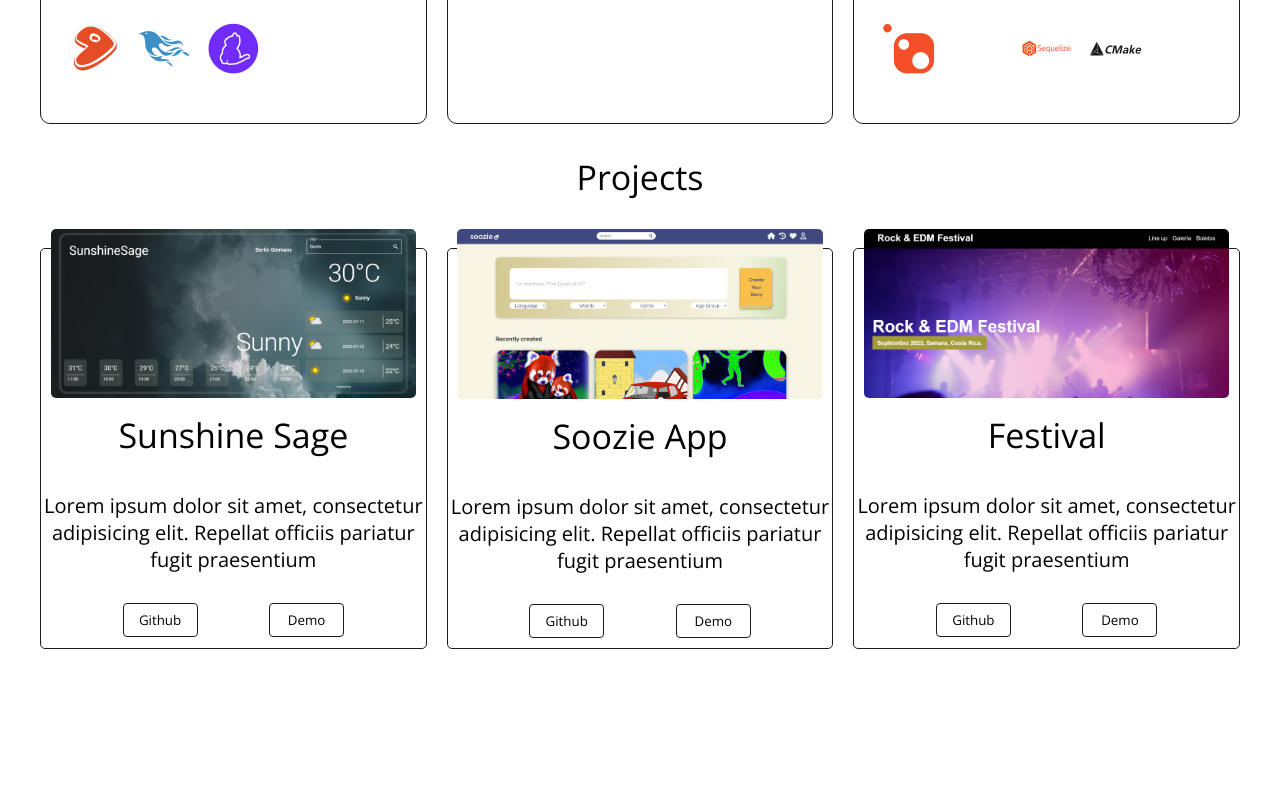
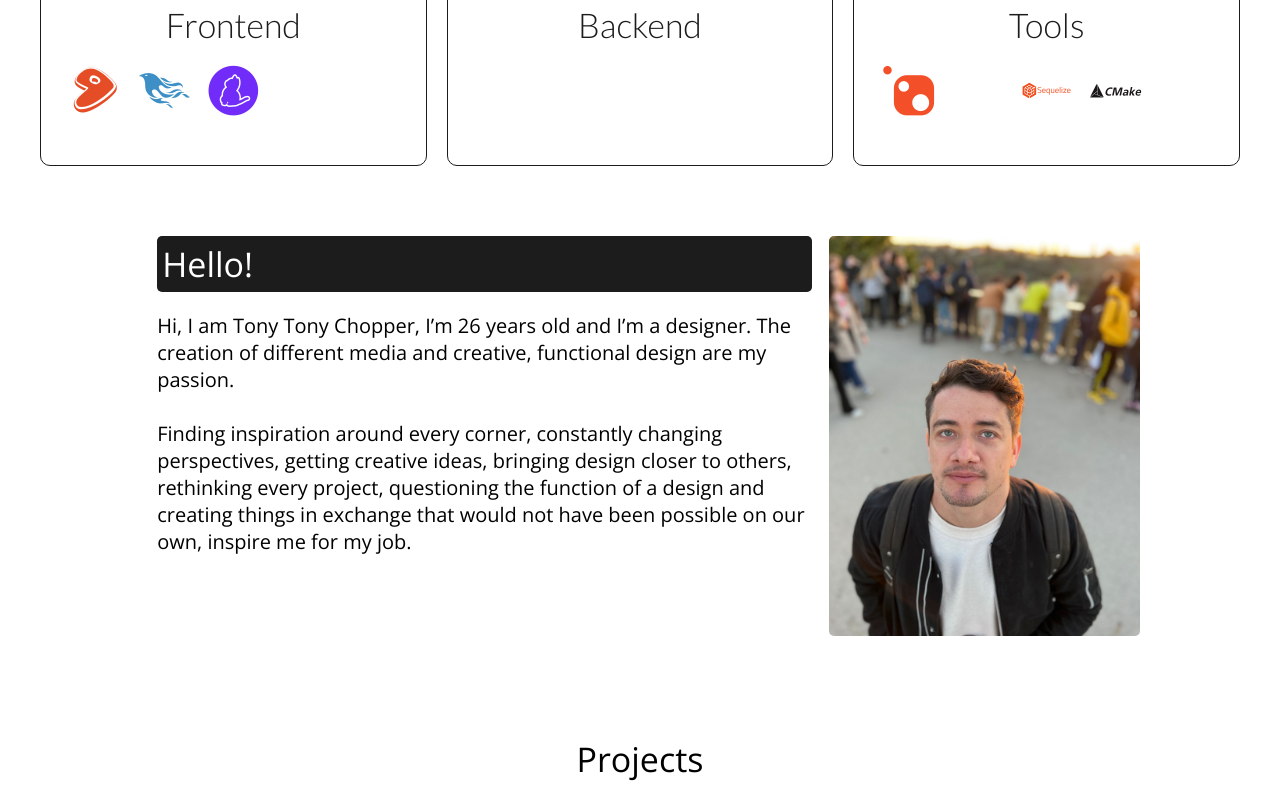
Before and after one commit to Alexis-j/Portafolio-Antonio, a React (Create React App) app: page / in a window 1280 px wide. Shown: the part 740-1540 px from the top of the page. Before the commit the page ends 1409 px from the top, so only its background shows below. Built offline with nearby package versions, Linux system fonts and the light colour scheme.

Commit message:
about me sect

```diff
--- a/src/App.js
+++ b/src/App.js
@@ -3,6 +3,7 @@ import Hero from './components/Hero';
 import Navbar from './components/Navbar';
 import Skills from './components/Skills';
 import Projects from './components/Exp.jsx';
+import About from './components/About.jsx';
 
 function App() {
   return (
@@ -10,6 +11,7 @@ function App() {
       <Navbar />
       <Hero />
       <Skills />
+      <About />
       <Projects />
     </>
   );
--- /dev/null
+++ b/src/components/About.jsx
@@ -0,0 +1,35 @@
+import React from "react";
+import ProfilePic from "../assets/about_me.jpg";
+import "../style/about.css";
+
+function About() {
+  return (
+    <section id="about" className="about">
+      <div className="about-container container">
+          <h2 className="about-subtitle">Hello!</h2>
+          <p className="about-text">
+            Hi, I am Tony Tony Chopper,
+            I’m 26 years old and I’m a designer.
+            The creation of different media and creative,
+            functional design are my passion.
+            <br /><br />
+            Finding inspiration around every corner,
+            constantly changing perspectives,
+            getting creative ideas, bringing design closer to others,
+            rethinking every project, questioning the function of a design and creating things in exchange that would not have been possible on our own,
+            inspire me for my job.
+          </p>
+      </div>
+      <div className="about-photo-container">
+        <img
+          className="about-photo"
+          src={ProfilePic}
+          alt="logo_cv"
+          loading="lazy"
+        />
+      </div>
+    </section>
+  );
+}
+
+export default About;
--- a/src/components/Exp.jsx
+++ b/src/components/Exp.jsx
@@ -15,24 +15,24 @@ const projectsList = [
     name: "Sunshine Sage",
     description: "Lorem ipsum dolor sit amet, consectetur adipisicing elit. Repellat officiis pariatur fugit praesentium",
     imageUrl: ProjectPic1,
-    githubLink: "https://example.com/github1",
-    demoLink: "https://example.com/demo1"
+    githubLink: "https://github.com/Alexis-j/SunshineSage",
+    demoLink: "https://sunshine-sage-web-pronostico-tiempo.netlify.app/"
   },
   {
     id: 2,
-    name: "Soozie App",
+    name: "Bienes & Raices",
     description: "Lorem ipsum dolor sit amet, consectetur adipisicing elit. Repellat officiis pariatur fugit praesentium",
     imageUrl: ProjectPic2,
-    githubLink: "https://example.com/github1",
-    demoLink: "https://example.com/demo1"
+    githubLink: "https://github.com/Alexis-j/Bienes-Raices",
+    demoLink: "https://www.youtube.com/"
   },
   {
     id: 3,
     name: "Festival",
     description: "Lorem ipsum dolor sit amet, consectetur adipisicing elit. Repellat officiis pariatur fugit praesentium",
     imageUrl: ProjectPic3,
-    githubLink: "https://example.com/github1",
-    demoLink: "https://example.com/demo1"
+    githubLink: "https://github.com/Alexis-j/FestivalMusica",
+    demoLink: "https://clinquant-heliotrope-dcddf9.netlify.app/"
   }
 ];
 
--- a/src/components/Navbar.jsx
+++ b/src/components/Navbar.jsx
@@ -23,7 +23,6 @@ function Navbar() {
         <ul className='nav-list'>
           <li><a href='/'>Home</a></li>
           <li><a href='/'>About</a></li>
-          <li><a href='/'>Services</a></li>
           <li><a href='/'>Contact</a></li>
         </ul>
       </nav>
--- a/src/components/Skills.jsx
+++ b/src/components/Skills.jsx
@@ -4,7 +4,7 @@ import '../style/skills.css'; // Asegúrate de que esta ruta sea correcta y apun
 
 export default function Skills() {
   return (
-    <section id="skills">
+    <section id="skills" className='skills'>
       <h2 className="title">Skills</h2>
       <div className="skills-container container">
         <div className="skills-item">
--- a/src/components/botones/DemoBtn.jsx
+++ b/src/components/botones/DemoBtn.jsx
@@ -1,10 +1,16 @@
 import React from 'react';
 import '../../style/buttons.css';
-import '../../style/animations.css'
 
+const DemoBtn = ({ link }) => {
+  const handleClick = () => {
+    window.open(link, '_blank');
+  };
 
-export default function DemoBtn( {href} ) {
   return (
-    <button className="link-button mve-left"  href={href} target="_blank">Demo</button>
+    <button className="link-button" onClick={handleClick}>
+      Demo
+    </button>
   );
-}
+};
+
+export default DemoBtn;
--- a/src/components/botones/GithubBtn.jsx
+++ b/src/components/botones/GithubBtn.jsx
@@ -1,9 +1,16 @@
 import React from 'react';
 import '../../style/buttons.css';
 
+const GithubBtn = ({ link }) => {
+  const handleClick = () => {
+    window.open(link, '_blank'); // Abre el enlace en una nueva pestaña
+  };
 
-export default function GithubBtn( {href} ) {
   return (
-    <button className="link-button mve-right"  href={href} target="_blank">Github</button>
+    <button className="github-btn" onClick={handleClick}>
+      Github
+    </button>
   );
-}
+};
+
+export default GithubBtn;
--- /dev/null
+++ b/src/style/about.css
@@ -0,0 +1,62 @@
+.about {
+  display: grid;
+  grid-template-columns: repeat(auto-fit, minmax(300px, 2fr 1fr));
+  grid-template-rows: repeat(auto-fit, minmax(300px, 1fr 2fr));
+  margin: 7rem auto;
+  max-width: 1100px;
+  width: clamp(250px, 100%, 1000px);
+}
+
+.about-photo-container {
+  grid-column: 2 / span 1; /* Ocupar la segunda columna */
+  grid-row: 1 / span 1; /* Ocupar 4 filas */
+  height: auto;
+}
+
+@media (max-width: 480px) {
+  .about-container {
+    grid-template-columns: 1fr; /* Cambiar a una sola columna en pantallas pequeñas */
+  }
+
+  .about-container {
+    grid-column: 1 / span 1; /* Ocupar toda la columna */
+    grid-row: 1 / span 1; /* Ocupar 1 fila */
+  }
+
+  .about-description {
+    align-self: center;
+  }
+
+  .about-photo-container {
+    grid-column: 1 / span 1; /* Ocupar toda la columna */
+    grid-row: 2 / span 1; /* Ocupar 1 fila */
+    margin: 0 auto; /* Centrar horizontalmente la imagen */
+    object-fit: cover;
+    width: 90%;
+  }
+}
+
+.about-subtitle {
+  font-size: var(--skilltitulo);
+  font-family: var(--fuente_secundaria);
+  text-align: left;
+  background-color: var(--negro);
+  color: var(--blanco);
+  margin: 0;
+  padding: 5px;
+  border-radius: 5px;
+
+}
+
+.about-text {
+  font-size: var(--texto_projectos);
+  font-family: var(--fuente_secundaria);
+}
+
+.about-photo-container img {
+  max-height: 400px;
+  height: auto;
+  display: block;
+  border-radius: 5px;
+  object-fit: cover;
+}
--- a/src/style/exp.css
+++ b/src/style/exp.css
@@ -1,6 +1,7 @@
 .projects {
   margin: 0 auto;
   animation: fadeIn 2s forwards;
+  margin-top: 7rem;
 }
 
 .projects-container {
@@ -11,6 +12,12 @@
   margin-top: 2rem;
   }
   @media (max-width: 480px){
+    .projects-container {
+      gap:5rem;
+    }
+  }
+
+  @media (max-width: 768px){
     .projects-container {
       gap:5rem;
     }
--- a/src/style/hero.css
+++ b/src/style/hero.css
@@ -4,7 +4,7 @@
   align-items: center;
   height: 60vh;
   gap: 2rem;
-  background-color: var(--rosa);
+  background-color: var(--blanco);
 }
 
 
--- a/src/style/skills.css
+++ b/src/style/skills.css
@@ -1,3 +1,7 @@
+.skills{
+  margin: 7rem auto;
+}
+
 .title{
     font-size: var(--skilltitulo);
     font-family: var(--fuente_secundaria);
```
Also changed, not shown: src/assets/about_me.jpg (added).
